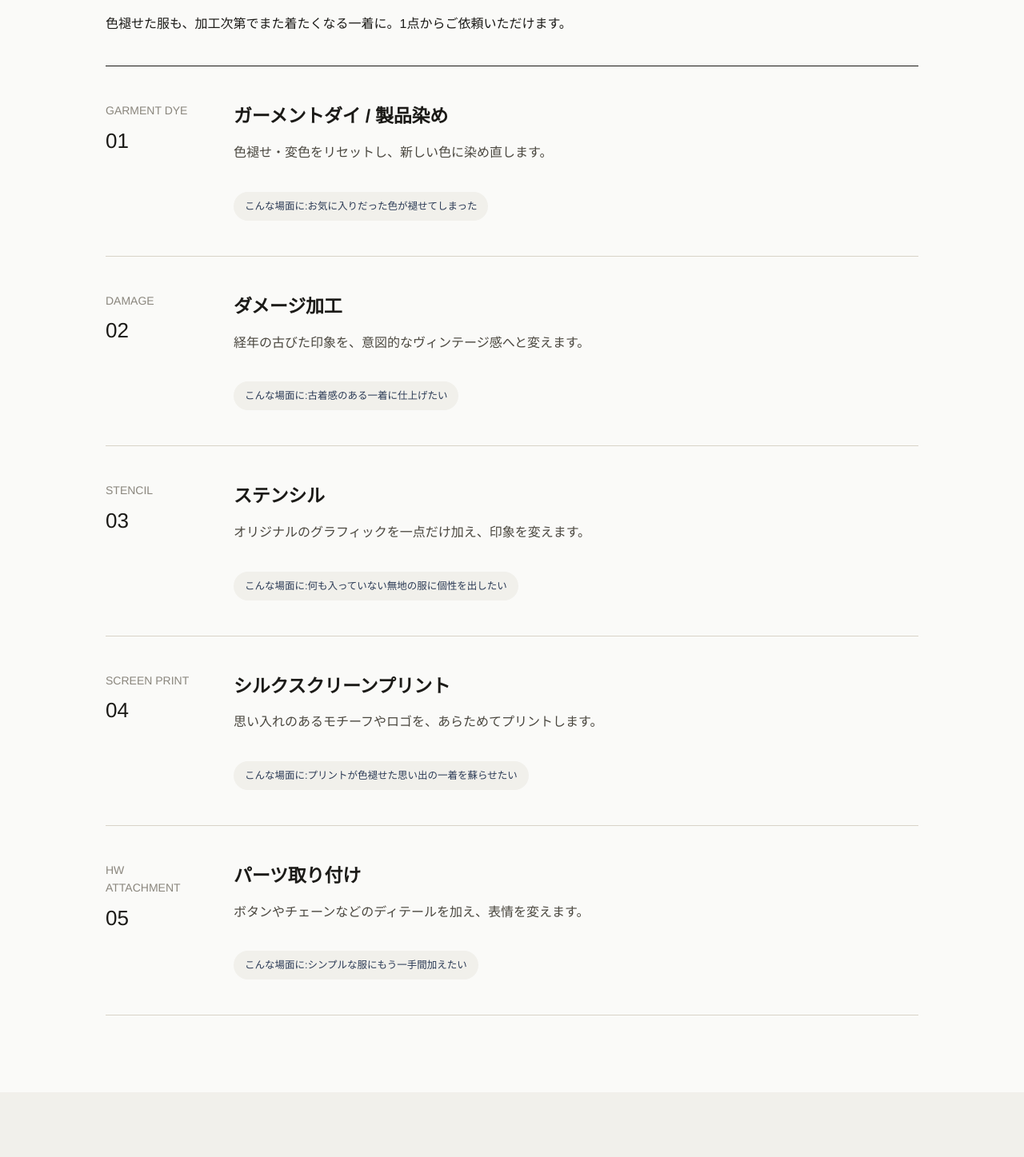
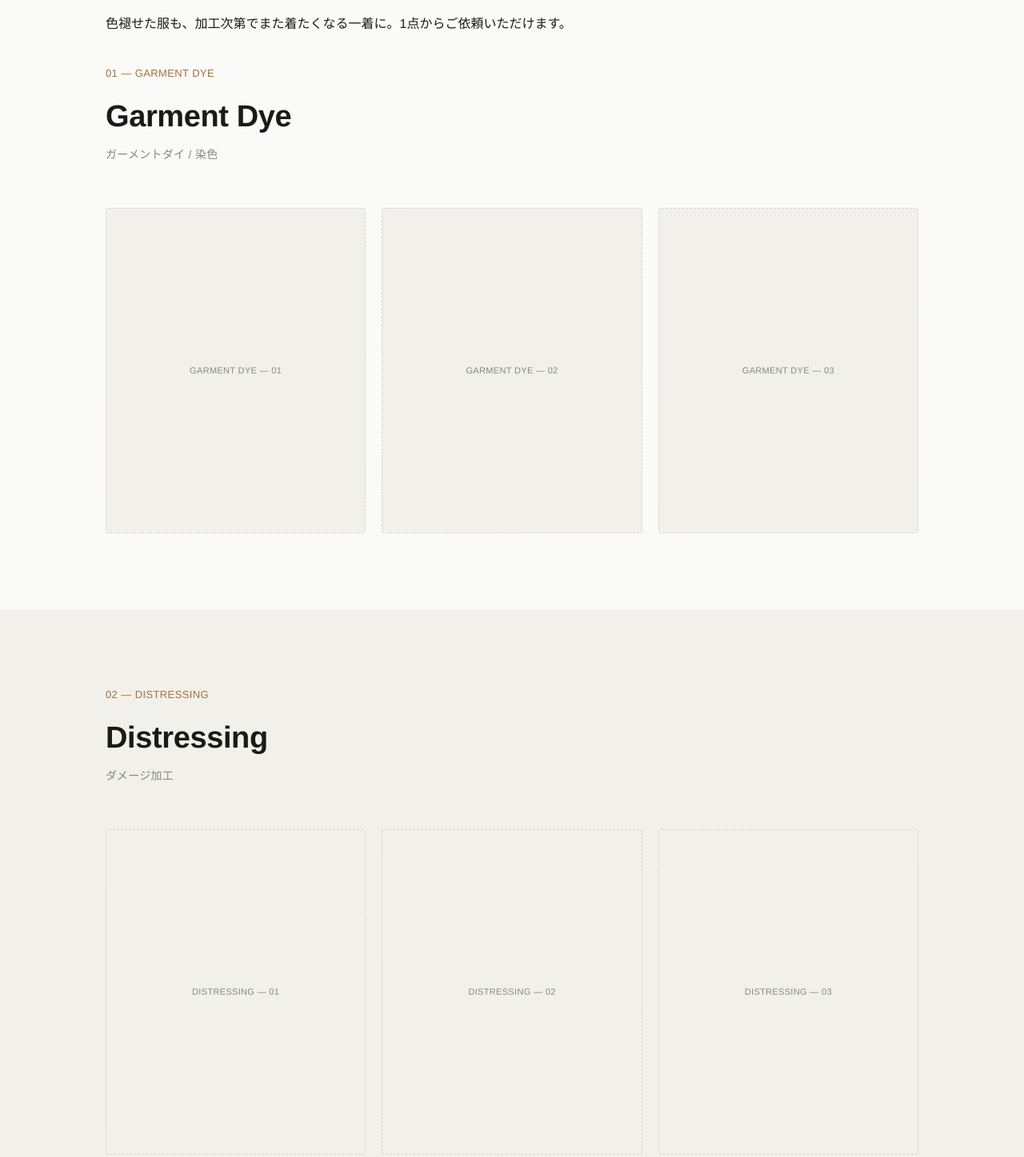
Before and after one commit to Serot-Prod/Serotonin-Production, a plain HTML site: page rework.html in a window 1280 px wide. Shown: the part 363-1810 px from the top of the page at 80% size. Drawn offline with Linux system fonts and the light colour scheme.

Commit message:
Add files via upload

```diff
--- a/rework.html
+++ b/rework.html
@@ -35,49 +35,71 @@
   <section style="padding-top:20px;">
     <div class="wrap">
 
-      <div class="service-detail">
-        <div class="sd-num">GARMENT DYE<span class="code">01</span></div>
-        <div>
-          <h3>ガーメントダイ / 製品染め</h3>
-          <p class="desc">色褪せ・変色をリセットし、新しい色に染め直します。</p>
-          <span class="scene">こんな場面に:お気に入りだった色が褪せてしまった</span>
-        </div>
+      <div class="sec-head">
+        <span class="sec-num mono">01 — GARMENT DYE</span>
+        <h2>Garment Dye<span class="jp-sub">ガーメントダイ / 染色</span></h2>
+      </div>
+      <div class="craft-grid">
+        <div class="craft-slot"><span class="mono">GARMENT DYE — 01</span></div>
+        <div class="craft-slot"><span class="mono">GARMENT DYE — 02</span></div>
+        <div class="craft-slot"><span class="mono">GARMENT DYE — 03</span></div>
       </div>
 
-      <div class="service-detail">
-        <div class="sd-num">DAMAGE<span class="code">02</span></div>
-        <div>
-          <h3>ダメージ加工</h3>
-          <p class="desc">経年の古びた印象を、意図的なヴィンテージ感へと変えます。</p>
-          <span class="scene">こんな場面に:古着感のある一着に仕上げたい</span>
-        </div>
+    </div>
+  </section>
+
+  <section class="section-alt">
+    <div class="wrap">
+      <div class="sec-head">
+        <span class="sec-num mono">02 — DISTRESSING</span>
+        <h2>Distressing<span class="jp-sub">ダメージ加工</span></h2>
       </div>
+      <div class="craft-grid">
+        <div class="craft-slot"><span class="mono">DISTRESSING — 01</span></div>
+        <div class="craft-slot"><span class="mono">DISTRESSING — 02</span></div>
+        <div class="craft-slot"><span class="mono">DISTRESSING — 03</span></div>
+      </div>
+    </div>
+  </section>
 
-      <div class="service-detail">
-        <div class="sd-num">STENCIL<span class="code">03</span></div>
-        <div>
-          <h3>ステンシル</h3>
-          <p class="desc">オリジナルのグラフィックを一点だけ加え、印象を変えます。</p>
-          <span class="scene">こんな場面に:何も入っていない無地の服に個性を出したい</span>
-        </div>
+  <section>
+    <div class="wrap">
+      <div class="sec-head">
+        <span class="sec-num mono">03 — STENCIL</span>
+        <h2>Stencil<span class="jp-sub">ステンシル加工</span></h2>
       </div>
+      <div class="craft-grid">
+        <div class="craft-slot"><span class="mono">STENCIL — 01</span></div>
+        <div class="craft-slot"><span class="mono">STENCIL — 02</span></div>
+        <div class="craft-slot"><span class="mono">STENCIL — 03</span></div>
+      </div>
+    </div>
+  </section>
 
-      <div class="service-detail">
-        <div class="sd-num">SCREEN PRINT<span class="code">04</span></div>
-        <div>
-          <h3>シルクスクリーンプリント</h3>
-          <p class="desc">思い入れのあるモチーフやロゴを、あらためてプリントします。</p>
-          <span class="scene">こんな場面に:プリントが色褪せた思い出の一着を蘇らせたい</span>
-        </div>
+  <section class="section-alt">
+    <div class="wrap">
+      <div class="sec-head">
+        <span class="sec-num mono">04 — SILK SCREEN PRINT</span>
+        <h2>Silk Screen Print<span class="jp-sub">シルクスクリーンプリント</span></h2>
       </div>
+      <div class="craft-grid">
+        <div class="craft-slot"><span class="mono">SILK SCREEN PRINT — 01</span></div>
+        <div class="craft-slot"><span class="mono">SILK SCREEN PRINT — 02</span></div>
+        <div class="craft-slot"><span class="mono">SILK SCREEN PRINT — 03</span></div>
+      </div>
+    </div>
+  </section>
 
-      <div class="service-detail">
-        <div class="sd-num">HW ATTACHMENT<span class="code">05</span></div>
-        <div>
-          <h3>パーツ取り付け</h3>
-          <p class="desc">ボタンやチェーンなどのディテールを加え、表情を変えます。</p>
-          <span class="scene">こんな場面に:シンプルな服にもう一手間加えたい</span>
-        </div>
+  <section>
+    <div class="wrap">
+      <div class="sec-head">
+        <span class="sec-num mono">05 — HW ATTACHMENT</span>
+        <h2>HW Attachment<span class="jp-sub">各種パーツ取り付け</span></h2>
+      </div>
+      <div class="craft-grid">
+        <div class="craft-slot"><span class="mono">HW ATTACHMENT — 01</span></div>
+        <div class="craft-slot"><span class="mono">HW ATTACHMENT — 02</span></div>
+        <div class="craft-slot"><span class="mono">HW ATTACHMENT — 03</span></div>
       </div>
 
     </div>
```
